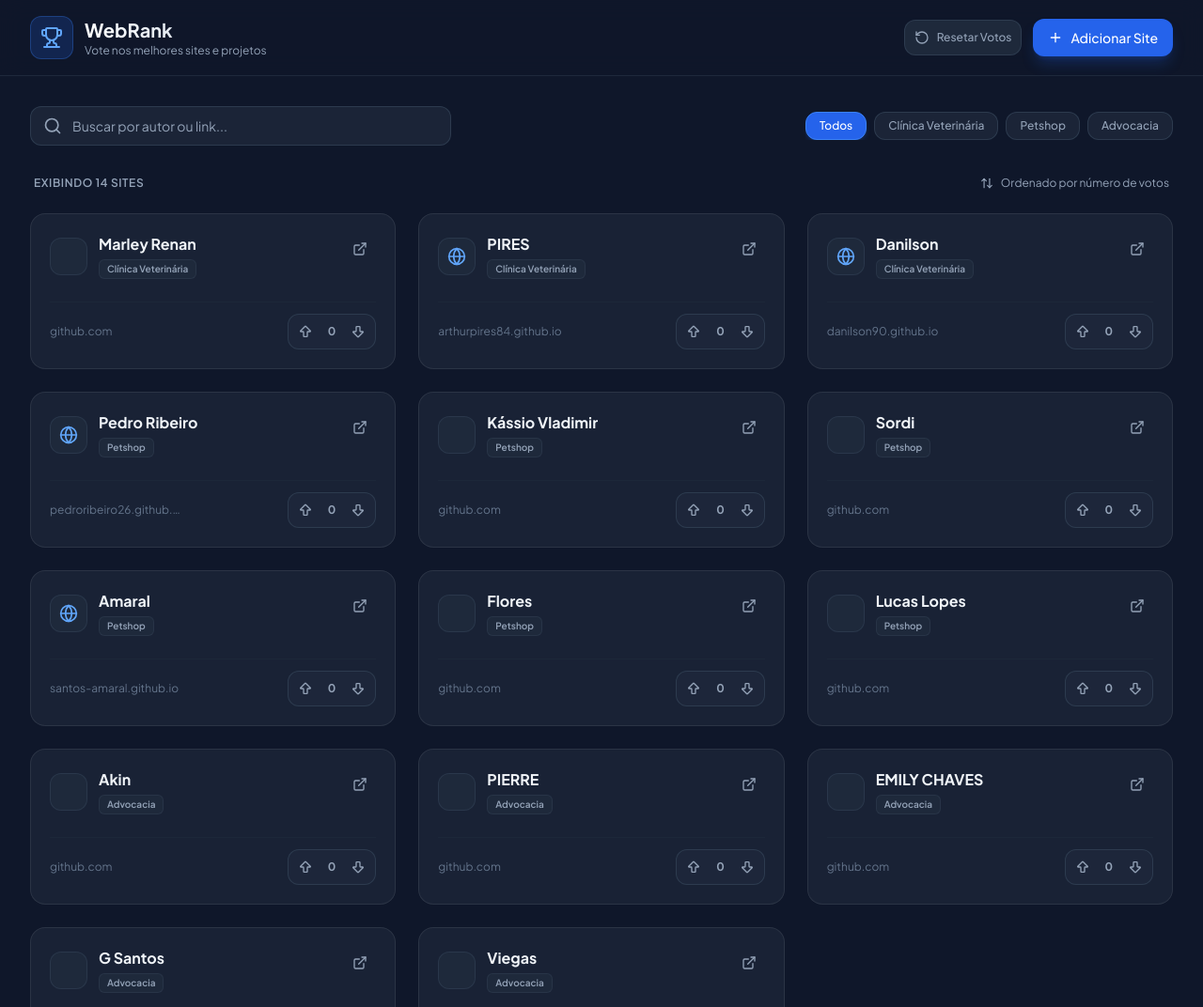
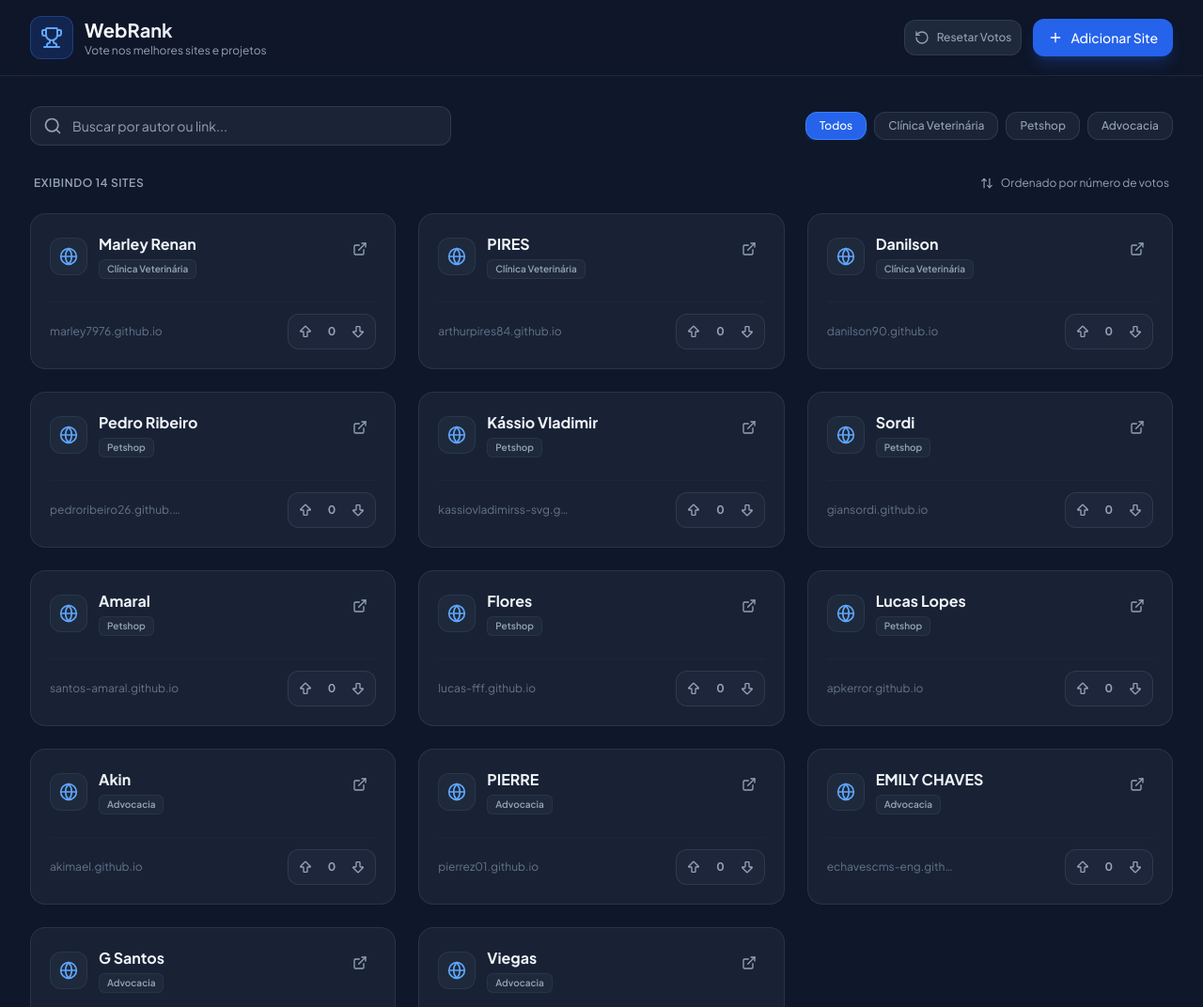
Before and after one commit to rodrigobremm-hub/votacao-site1, a plain HTML site: page index.html in a window 1280 px wide. Shown: the top 1072 px of the page at 94% size. Drawn offline with nearby package versions, Linux system fonts and the light colour scheme.

Commit message:
Update index.html

```diff
--- a/index.html
+++ b/index.html
@@ -204,24 +204,24 @@
     <script>
         const INITIAL_SITES = [
             // Clínica Veterinária
-            { id: '1', title: 'Marley Renan', url: 'https://github.com/marley7976/site3.git', category: 'Clínica Veterinária', votes: 0, userVote: 0 },
+            { id: '1', title: 'Marley Renan', url: 'https://marley7976.github.io/site3/', category: 'Clínica Veterinária', votes: 0, userVote: 0 },
             { id: '2', title: 'PIRES', url: 'https://arthurpires84.github.io/sitebarbara/', category: 'Clínica Veterinária', votes: 0, userVote: 0 },
             { id: '3', title: 'Danilson', url: 'https://danilson90.github.io/site01/', category: 'Clínica Veterinária', votes: 0, userVote: 0 },
 
             // Petshop
             { id: '4', title: 'Pedro Ribeiro', url: 'https://pedroribeiro26.github.io/patas-cia/index.html', category: 'Petshop', votes: 0, userVote: 0 },
-            { id: '5', title: 'Kássio Vladimir', url: 'https://github.com/kassiovladimirss-svg/sitekvznd.git', category: 'Petshop', votes: 0, userVote: 0 },
-            { id: '6', title: 'Sordi', url: 'https://github.com/giansordi/Site3-PetShop.git', category: 'Petshop', votes: 0, userVote: 0 },
+            { id: '5', title: 'Kássio Vladimir', url: 'https://kassiovladimirss-svg.github.io/sitekvznd/', category: 'Petshop', votes: 0, userVote: 0 },
+            { id: '6', title: 'Sordi', url: 'https://giansordi.github.io/Site3-PetShop/', category: 'Petshop', votes: 0, userVote: 0 },
             { id: '7', title: 'Amaral', url: 'https://santos-amaral.github.io/site-1/', category: 'Petshop', votes: 0, userVote: 0 },
-            { id: '8', title: 'Flores', url: 'https://github.com/lucas-fff/site2.git', category: 'Petshop', votes: 0, userVote: 0 },
-            { id: '9', title: 'Lucas Lopes', url: 'https://github.com/apkerror/site1.git', category: 'Petshop', votes: 0, userVote: 0 },
+            { id: '8', title: 'Flores', url: 'https://lucas-fff.github.io/site2/', category: 'Petshop', votes: 0, userVote: 0 },
+            { id: '9', title: 'Lucas Lopes', url: 'https://apkerror.github.io/site1/', category: 'Petshop', votes: 0, userVote: 0 },
 
             // Advocacia
-            { id: '10', title: 'Akin', url: 'https://github.com/akimael/Site_02.git', category: 'Advocacia', votes: 0, userVote: 0 },
-            { id: '11', title: 'PIERRE', url: 'https://github.com/pierrez01/site1.git', category: 'Advocacia', votes: 0, userVote: 0 },
-            { id: '12', title: 'EMILY CHAVES', url: 'https://github.com/echavescms-eng/site4.git', category: 'Advocacia', votes: 0, userVote: 0 },
-            { id: '13', title: 'G Santos', url: 'https://github.com/Guisantosss/SiteAdvogado.git', category: 'Advocacia', votes: 0, userVote: 0 },
-            { id: '14', title: 'Viegas', url: 'https://github.com/Viegas08/site1.git', category: 'Advocacia', votes: 0, userVote: 0 }
+            { id: '10', title: 'Akin', url: 'https://akimael.github.io/Site_02/', category: 'Advocacia', votes: 0, userVote: 0 },
+            { id: '11', title: 'PIERRE', url: 'https://pierrez01.github.io/site1/', category: 'Advocacia', votes: 0, userVote: 0 },
+            { id: '12', title: 'EMILY CHAVES', url: 'https://echavescms-eng.github.io/site4/', category: 'Advocacia', votes: 0, userVote: 0 },
+            { id: '13', title: 'G Santos', url: 'https://guisantosss.github.io/SiteAdvogado/', category: 'Advocacia', votes: 0, userVote: 0 },
+            { id: '14', title: 'Viegas', url: 'https://viegas08.github.io/site1/', category: 'Advocacia', votes: 0, userVote: 0 }
         ];
 
         let sites = [];
```
